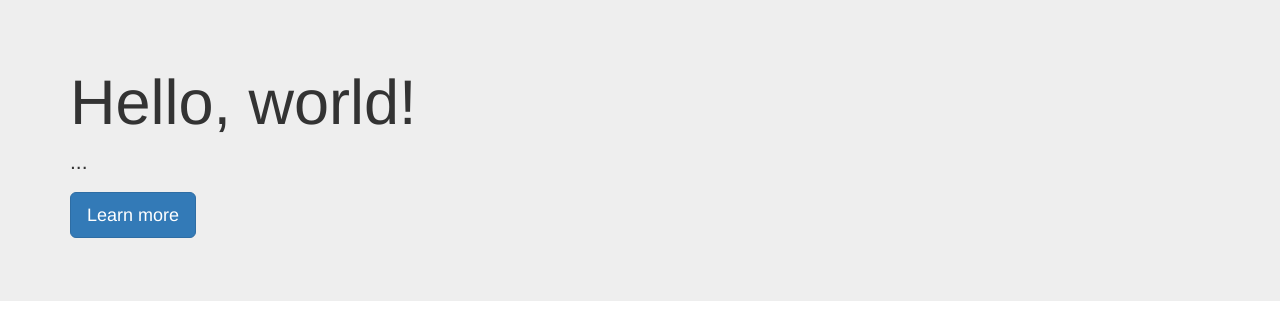
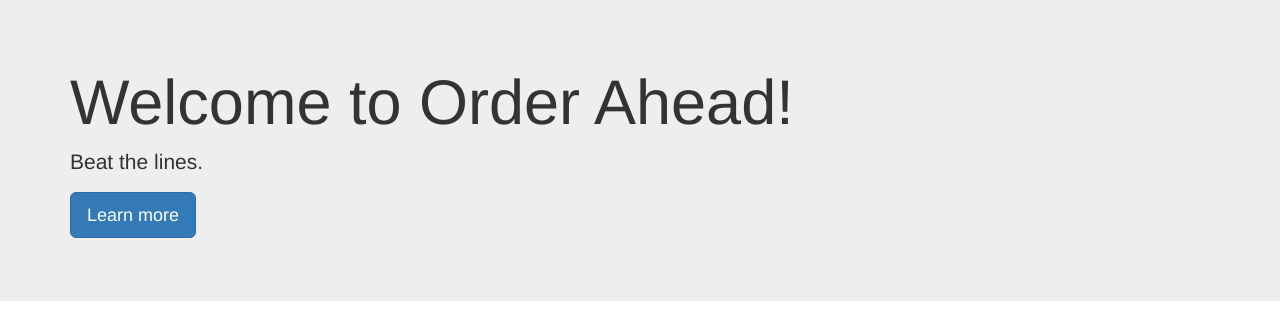
Before and after one commit to cabrown91/order-ahead, a website: page views/index.html in a window 1280 px wide. Shown: the top 314 px of the page. Drawn offline with nearby package versions, Linux system fonts and the light colour scheme; some packages are replaced by stand-ins of ours.

Commit message:
update jumbotron text

```diff
--- a/views/index.html
+++ b/views/index.html
@@ -112,8 +112,8 @@
 <!--End of Facebook Login Code  -->
 <div class="jumbotron">
   <div class="container">
-    <h1>Hello, world!</h1>
-    <p>...</p>
+    <h1>Welcome to Order Ahead!</h1>
+    <p>Beat the lines.</p>
     <p><a class="btn btn-primary btn-lg" href="#" role="button">Learn more</a></p>
   </div>
 </div>
```
